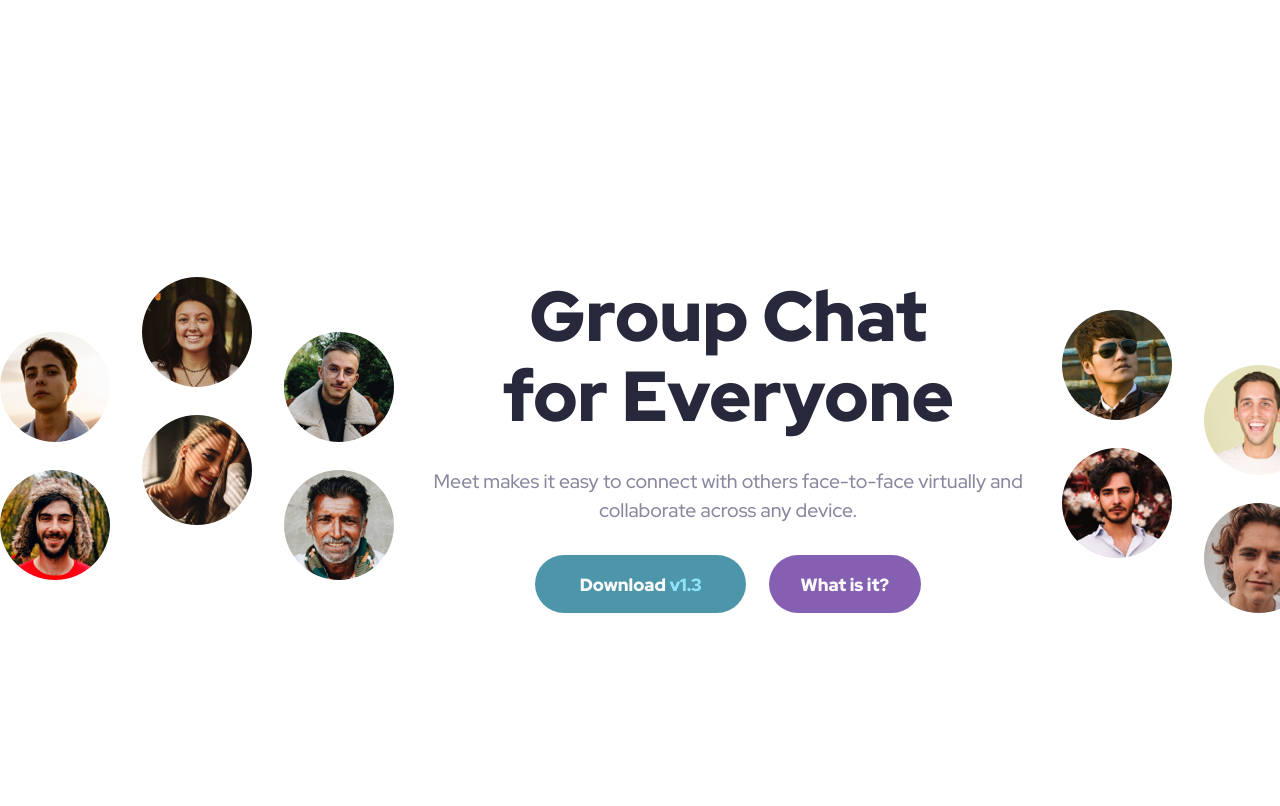
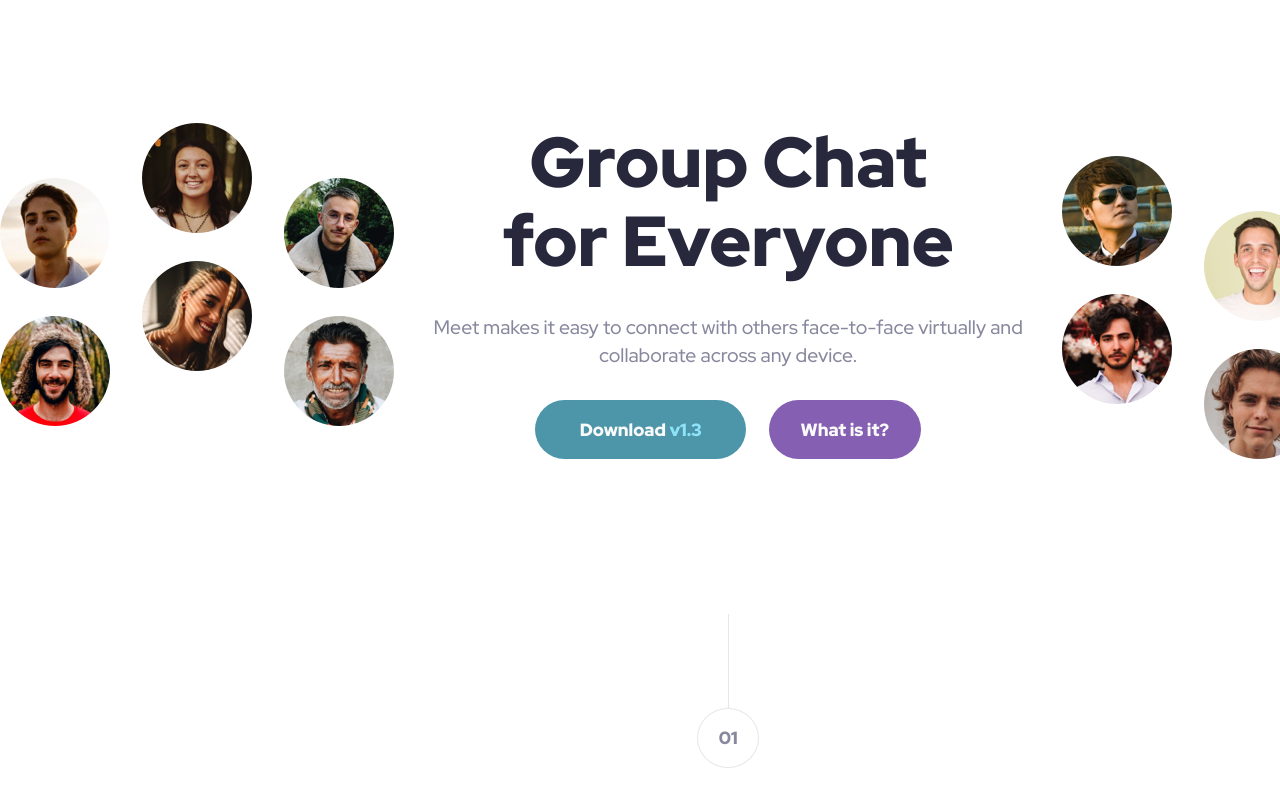
Before and after one commit to cwasi/meet-landing-page, a website: page index.html in a window 1280 px wide. Shown: the part 142-948 px from the top of the page. Drawn offline with Linux system fonts and the light colour scheme.

Commit message:
add divider

```diff
--- a/index.html
+++ b/index.html
@@ -50,6 +50,9 @@
           />
         </div>
       </section>
+      <div class="divider">
+        <div class="divider__number">01</div>
+      </div>
     </main>
   </body>
 </html>
--- /dev/null
+++ b/src/sass/components/_divider.scss
@@ -0,0 +1,25 @@
+.divider::before {
+  content: "";
+  height: 5.3rem;
+  width: 0.1px;
+  display: block;
+  background-color: rgba($color-quaternary, 0.2);
+}
+
+.divider {
+  display: flex;
+  flex-direction: column;
+  align-items: center;
+
+  &__number {
+    width: 3.5rem;
+    padding: 1rem;
+    font-size: 1rem;
+    font-weight: 900;
+    text-align: center;
+    color: $color-quaternary;
+    border: 0.1px solid rgba($color-quaternary, 0.2);
+    border-radius: 50%;
+    letter-spacing: normal;
+  }
+}
--- a/src/sass/main.scss
+++ b/src/sass/main.scss
@@ -9,6 +9,7 @@
 // COMPONENT
 @import "components/logo";
 @import "components/buttons";
+@import "components/divider";
 
 // LAYOUT
 @import "layout/header";
```
Also changed, not shown: src/css/style.css.
